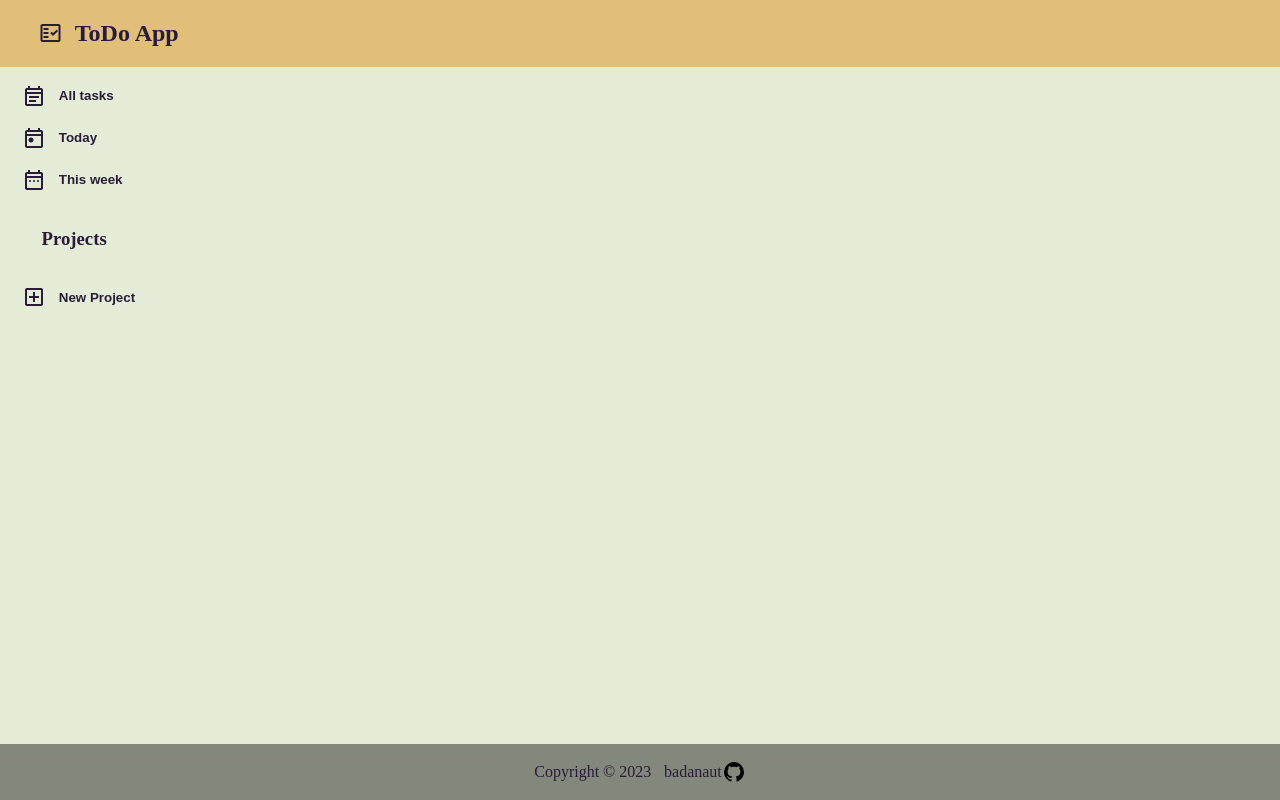
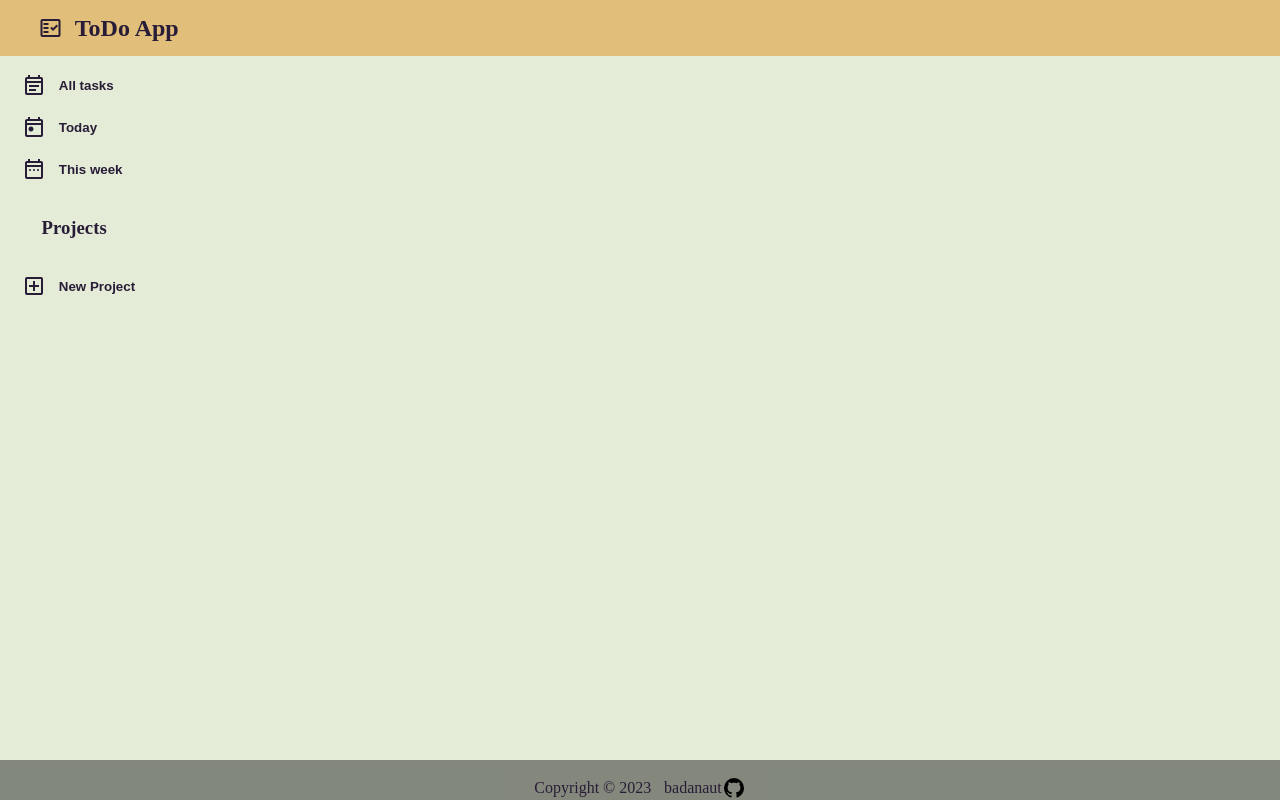
Before and after one commit to badanaut/to-do-app, a plain HTML site: page index.html in a window 1280 px wide. Drawn offline with nearby package versions, Linux system fonts and the light colour scheme.

```diff
--- a/style.css
+++ b/style.css
@@ -1,10 +1,15 @@
-html, body{
-    margin: 0;
-    background-color: #e4ecd7;
-}
 *{
     color: #281C37;
 }
+
+body{
+    margin: 0;
+    background-color: #e4ecd7;
+    display: grid;
+    grid-template-rows: 7vh auto 5vh;
+    height: 100vh;
+}
+
 header{
     display: flex;
     justify-content: flex-start;
@@ -50,11 +55,8 @@
 }
 /* footer styles   */
 footer{
-    position: absolute;
-    bottom: 0;
     width: 100%;
     background-color: #0000006c;
-
 }
 footer>p{
     display: flex;
```
